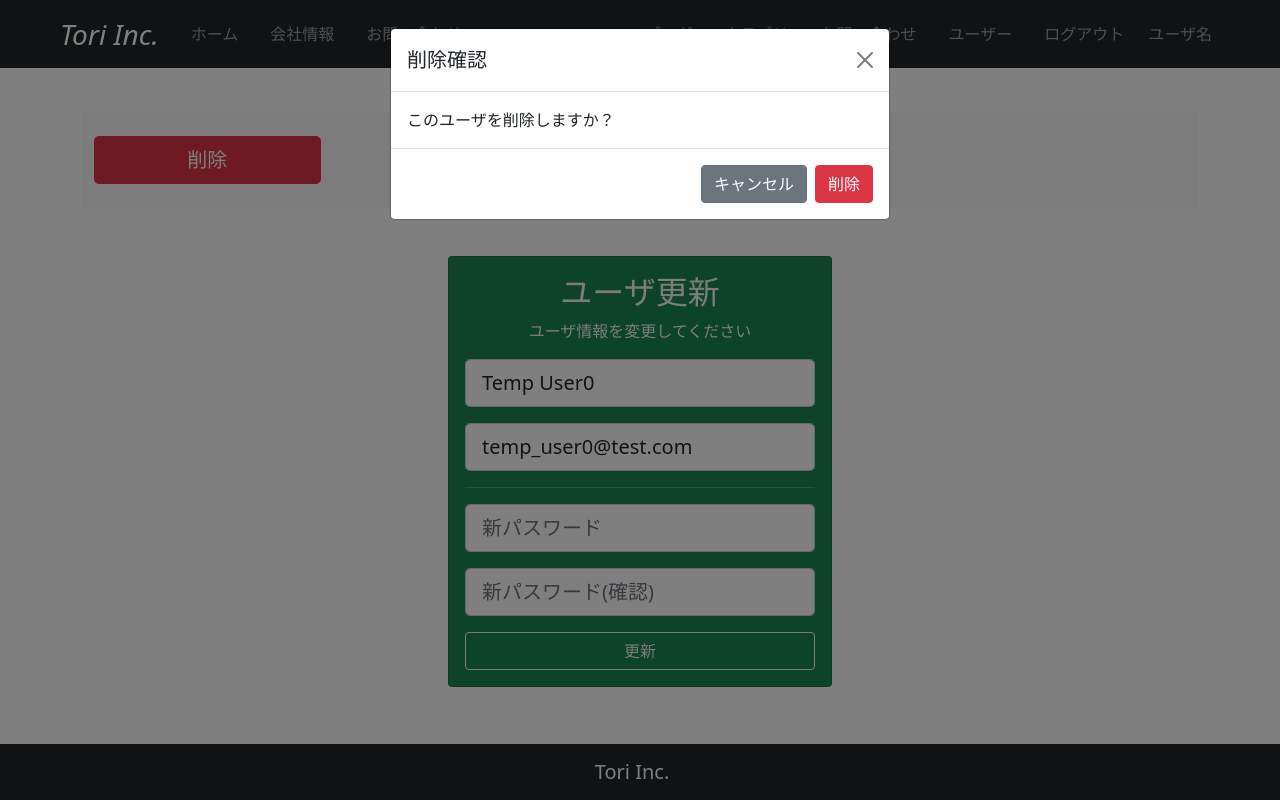
After one commit to EijiToriki/flask_practice, a Flask app: page /4/account in a window 1280 px wide, after a click on "削除". The commit adds this page. Run offline with Flask 2, Linux system fonts and the light colour scheme; data comes from the database, SQL or seed files in the repository; both versions use the stored data as it was after the commit; some libraries are stand-ins or nearby versions.

Commit message:
Flask_DB終了

```diff
--- a/07_FLASK_FORM/app.py
+++ b/07_FLASK_FORM/app.py
@@ -1,6 +1,6 @@
 import os
 
-from flask import Flask, render_template, url_for, redirect, session, flash
+from flask import Flask, render_template, url_for, redirect, session, flash, request
 from flask_wtf import FlaskForm
 from wtforms import ValidationError, StringField, PasswordField, SubmitField
 from wtforms.validators import DataRequired, Email, EqualTo
@@ -75,7 +75,7 @@ class BlogPost(db.Model):
 
 
 class RegistrationForm(FlaskForm):
-    email = StringField('メールアドレス', validators=[DataRequired(), Email(message='正しいメッセージを入力してください')])
+    email = StringField('メールアドレス', validators=[DataRequired(), Email(message='正しいメールアドレスを入力してください')])
     username = StringField('ユーザ名', validators=[DataRequired()])
     password = PasswordField('パスワード', validators=[DataRequired(), EqualTo('pass_confirm', message='パスワードが一致していません')])
     pass_confirm = PasswordField('パスワード(確認)', validators=[DataRequired()])
@@ -87,6 +87,27 @@ class RegistrationForm(FlaskForm):
 
     def validate_email(self, field):
         if User.query.filter_by(email=field.data).first():
+            raise ValidationError('入力されたメールアドレスは既に登録されています')
+
+
+class UpdateUserForm(FlaskForm):
+    email = StringField('メールアドレス', validators=[DataRequired(), Email(message='正しいメールアドレスを入力してください')])
+    username = StringField('ユーザ名', validators=[DataRequired()])
+    password = PasswordField('パスワード', validators=[EqualTo('pass_confirm', message='パスワードが一致していません')])
+    pass_confirm = PasswordField('パスワード(確認)')
+    submit = SubmitField('更新')
+
+    def __init__(self, user_id, *args, **kwargs):
+        super(UpdateUserForm, self).__init__(*args, **kwargs)
+        self.id = user_id
+
+
+    def validate_username(self, field):
+        if User.query.filter(User.id != self.id).filter_by(username=field.data).first():
+            raise ValidationError('入力されたユーザ名は既に使われています')
+
+    def validate_email(self, field):
+        if User.query.filter(User.id != self.id).filter_by(email=field.data).first():
             raise ValidationError('入力されたメールアドレスは既に登録されています')
 
 
@@ -107,9 +128,35 @@ def register():
 
 @app.route('/user_maintenance')
 def user_maintenance():
-   users = User.query.order_by(User.id).all()
+   page = request.args.get('page', 1, type=int)
+   users = User.query.order_by(User.id).paginate(page=page, per_page=10)
    return render_template('user_maintenance.html', users=users)
 
 
+@app.route('/<int:user_id>/account', methods=['GET', 'POST'])
+def account(user_id):
+    user = User.query.get_or_404(user_id)
+    form = UpdateUserForm(user_id)
+    if form.validate_on_submit():
+        user.username = form.username.data
+        user.email = form.username.data
+        if form.password.data:
+            user.password_hash = form.password.data
+        db.session.commit()
+        flash('ユーザアカウントが更新されました')
+        return redirect(url_for('user_maintenance'))
+    elif request.method == 'GET':
+        form.username.data = user.username
+        form.email.data = user.email
+    return render_template('account.html', form=form)
+
+@app.route('/<int:user_id>/delete_usr', methods=['GET', 'POST'])
+def delete_usr(user_id):
+    user = User.query.get_or_404(user_id)
+    db.session.delete(user)
+    db.session.commit()
+    flash('ユーザアカウントが削除されました')
+    return redirect(url_for('user_maintenance'))
+
 if __name__ == '__main__':
    app.run(debug=True)
--- /dev/null
+++ b/07_FLASK_FORM/templates/account.html
@@ -0,0 +1,63 @@
+{% extends "base.html" %}
+{% block content %}
+  <!-- 削除ボタン -->
+  <section>
+    <div class="container">
+      <div class="row bg-light my-5">
+        <div class="col-10 py-4">
+          <button type="button" class="btn btn-danger btn-lg w-25" data-bs-toggle="modal" data-bs-target="#exampleModal">
+            削除
+          </button>
+        </div>
+    </div>
+  <!-- モーダル -->
+    <div class="modal fade" id="exampleModal" tabindex="-1" aria-labelledby="exampleModalLabel" aria-hidden="true">
+      <div class="modal-dialog">
+        <div class="modal-content">
+          <div class="modal-header">
+            <h5 class="modal-title" id="exampleModalLabel">削除確認</h5>
+            <button type="button" class="btn-close" data-bs-dismiss="modal" aria-label="Close"></button>
+          </div>
+          <div class="modal-body">
+            このユーザを削除しますか？
+          </div>
+          <div class="modal-footer">
+            <button type="button" class="btn btn-secondary" data-bs-dismiss="modal">キャンセル</button>
+            <form action="{{ url_for('delete_usr', user_id=form.id )}}" method="post">
+              <input type="submit" class="btn btn-danger" value="削除">
+            </form>
+          </div>
+        </div>
+      </div>
+    </div>
+  </section>
+
+  <!-- 更新フォーム -->
+  <section>
+    <div class="card mx-auto my-5 bg-success" style="width: 24rem;">
+      <div class="card-body">
+        <h5 class="card-title text-light fs-2 text-center">ユーザ更新</h5>
+        <p class="card-text text-light text-center">ユーザ情報を変更してください</p>
+        <form method="post">
+          {{ form.hidden_tag() }}
+          <div class="mb-3">
+            {{ render_field(form.username, class="form-control form-control-lg", placeholder="ユーザ名")}}
+          </div>
+          <div class="mb-3">
+            {{ render_field(form.email, class="form-control form-control-lg", placeholder="メールアドレス")}}
+          </div>
+          <hr class="bg-white">
+          <div class="mb-3">
+            {{ render_field(form.password, class="form-control form-control-lg", placeholder="新パスワード")}}
+          </div>
+          <div class="mb-3">
+            {{ render_field(form.pass_confirm, class="form-control form-control-lg", placeholder="新パスワード(確認)")}}
+          </div>
+          <div class="d-grid gap-2">
+            {{ form.submit(class="btn btn-outline-light w-100", value="更新") }}
+          </div>
+        </form>
+      </div>
+    </div>
+  </section>
+{% endblock %}
```
Also changed, not shown: 07_FLASK_FORM/add_testuser.py (added, +8 -0 lines), 07_FLASK_FORM/templates/user_maintenance.html (+18 -6 lines), 07_FLASK_FORM/data.sqlite.
